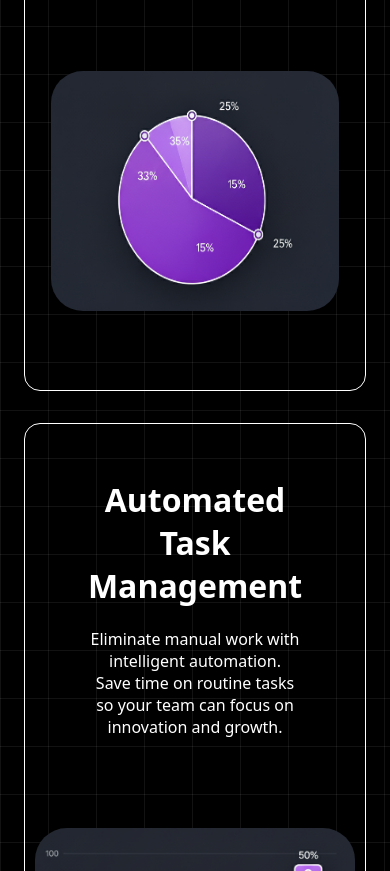
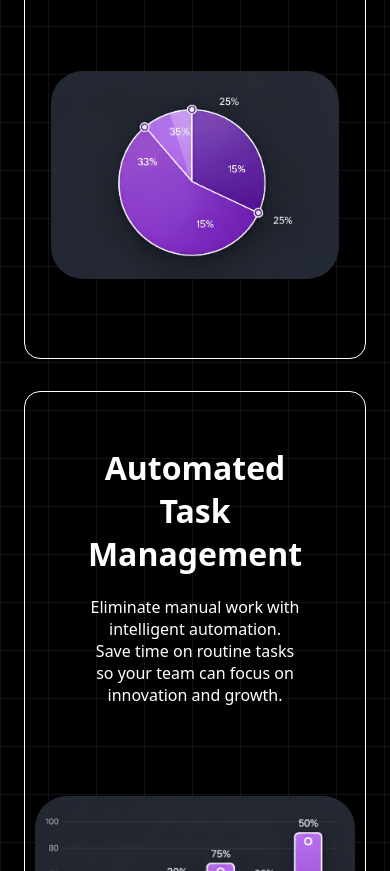
Before and after one commit to EESH-MISHRA/NextGen-AI, a plain HTML site: page index.html in a window 390 px wide. Shown: the part 2422-3293 px from the top of the page. Drawn offline with nearby package versions, Linux system fonts and the light colour scheme; some packages are replaced by stand-ins of ours; a script that the page names is missing.

Commit message:
update pie

```diff
--- a/css/style_2.css
+++ b/css/style_2.css
@@ -147,7 +147,7 @@
     .pie_chart
     {
        max-width: 18rem;
-        max-height: 15rem;
+        max-height: 13rem;
     }
     .bar_graph
     {
```
